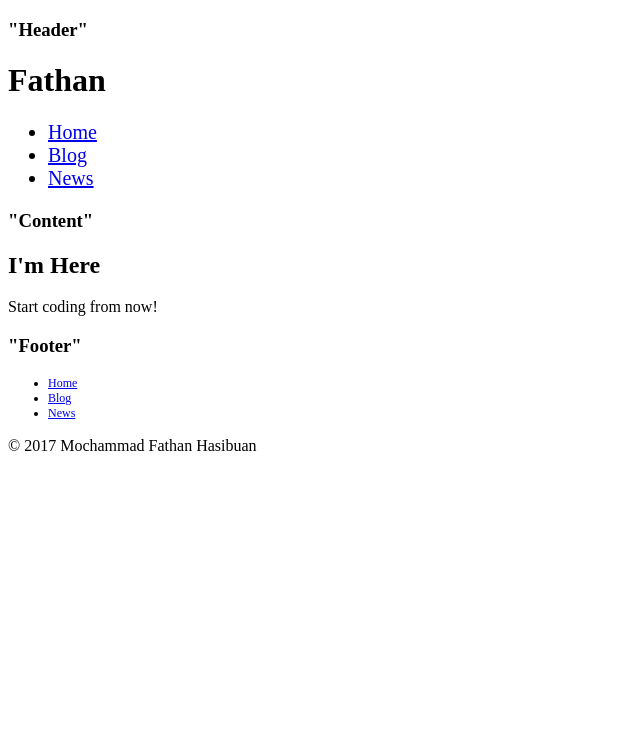
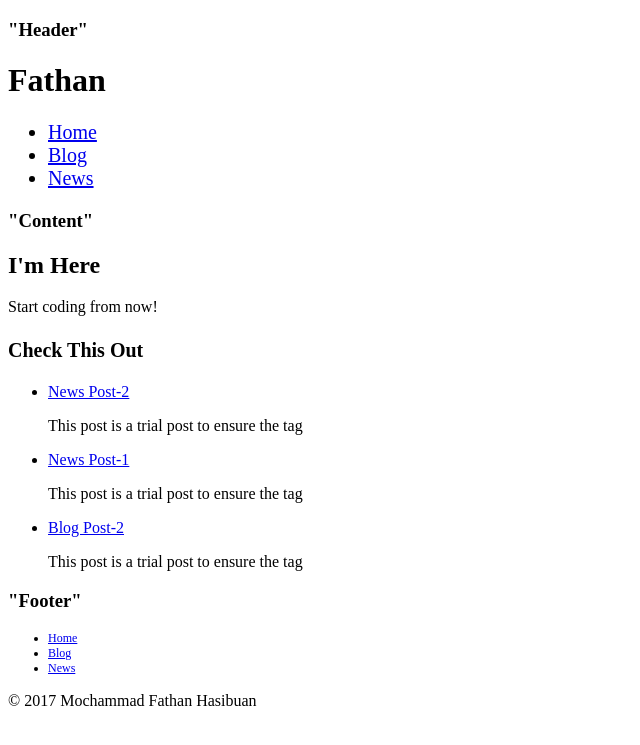
Before and after one commit to mochfathan/fathan-hasibuan, a Jekyll site: the page built from index.html, in a window 1280 px wide. Shown: the top 745 px of the page, without its empty margins (0-640 px from the left). Built offline with Jekyll 4.4.1, drawn with Linux system fonts in a browser that asks for light colours.

Commit message:
Added post to Main Page, with some attributes

```diff
--- a/blog.html
+++ b/blog.html
@@ -1,7 +1,7 @@
 ---
 layout: default
 ---
-<h1>news</h1>
+<h1>Blog</h1>
 <ul>
   {% for news in site.categories.blog %} <!-- for global post folder purpose, use..
   % for news in site.posts % instead -->
--- a/index.html
+++ b/index.html
@@ -4,3 +4,14 @@ layout: default
 
 <h2>I'm Here</h2>
 <p>Start coding from now!</p>
+
+<h2><small>Check This Out</small></h2>
+
+<ul>
+  {% for news in site.posts limit:3 %}
+    <li>
+      <a href="#">{{news.title}}</a>
+      <p>{{news.meta}}</p>
+    </li>
+  {% endfor %}
+</ul>
--- a/news.html
+++ b/news.html
@@ -1,7 +1,7 @@
 ---
 layout: default
 ---
-<h1>news</h1>
+<h1>News</h1>
 <ul>
   {% for news in site.categories.news %} <!-- for global post folder purpose, use..
   % for news in site.posts % instead -->
```
